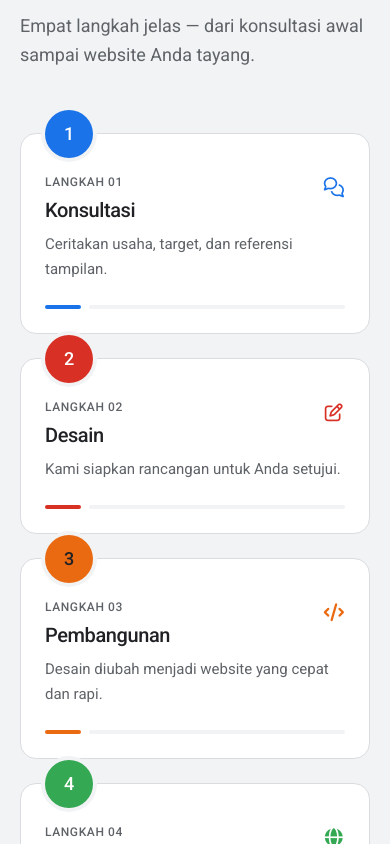
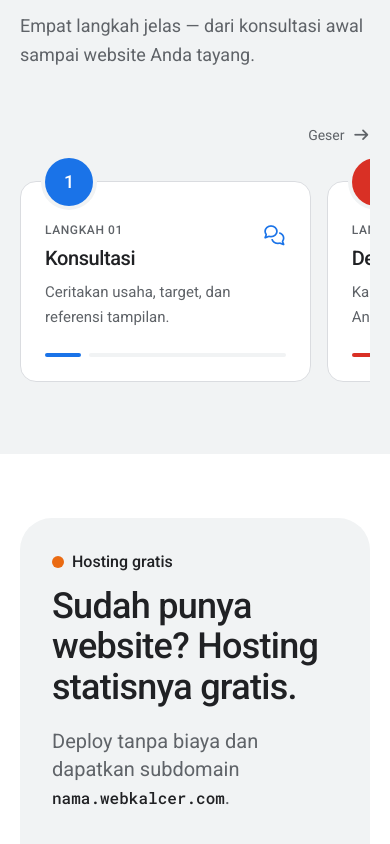
Before and after one commit to dnysaz/webkalcer, a Next.js app in the folder frontend/: page / in a window 390 px wide. Shown: the part 5640-6484 px from the top of the page. Built offline with nearby package versions, Linux system fonts and the light colour scheme.

Commit message:
Homepage Proses: horizontal snap slider on mobile, grid on tablet/desktop

```diff
--- a/frontend/app/page.tsx
+++ b/frontend/app/page.tsx
@@ -331,10 +331,17 @@ export default function LandingPage() {
               </p>
             </div>
 
-            <div className="relative mt-16">
-              <ol className="grid gap-6 sm:grid-cols-2 xl:grid-cols-4">
+            <div className="relative mt-14">
+              <p className="mb-1 flex items-center justify-end gap-2 text-sm text-mute sm:hidden">
+                Geser
+                <i className="fa-solid fa-arrow-right" aria-hidden="true" />
+              </p>
+              <ol className="flex snap-x snap-mandatory gap-4 overflow-x-auto px-1 pt-8 pb-2 [scrollbar-width:none] [&::-webkit-scrollbar]:hidden sm:grid sm:grid-cols-2 sm:gap-6 sm:overflow-visible sm:p-0 xl:grid-cols-4">
                 {PROCESS_STEPS.map((step, index) => (
-                  <li key={step.title} className="relative">
+                  <li
+                    key={step.title}
+                    className="relative w-[85%] shrink-0 snap-start sm:w-auto sm:shrink"
+                  >
                     {index < PROCESS_STEPS.length - 1 && (
                       <span
                         aria-hidden="true"
```
